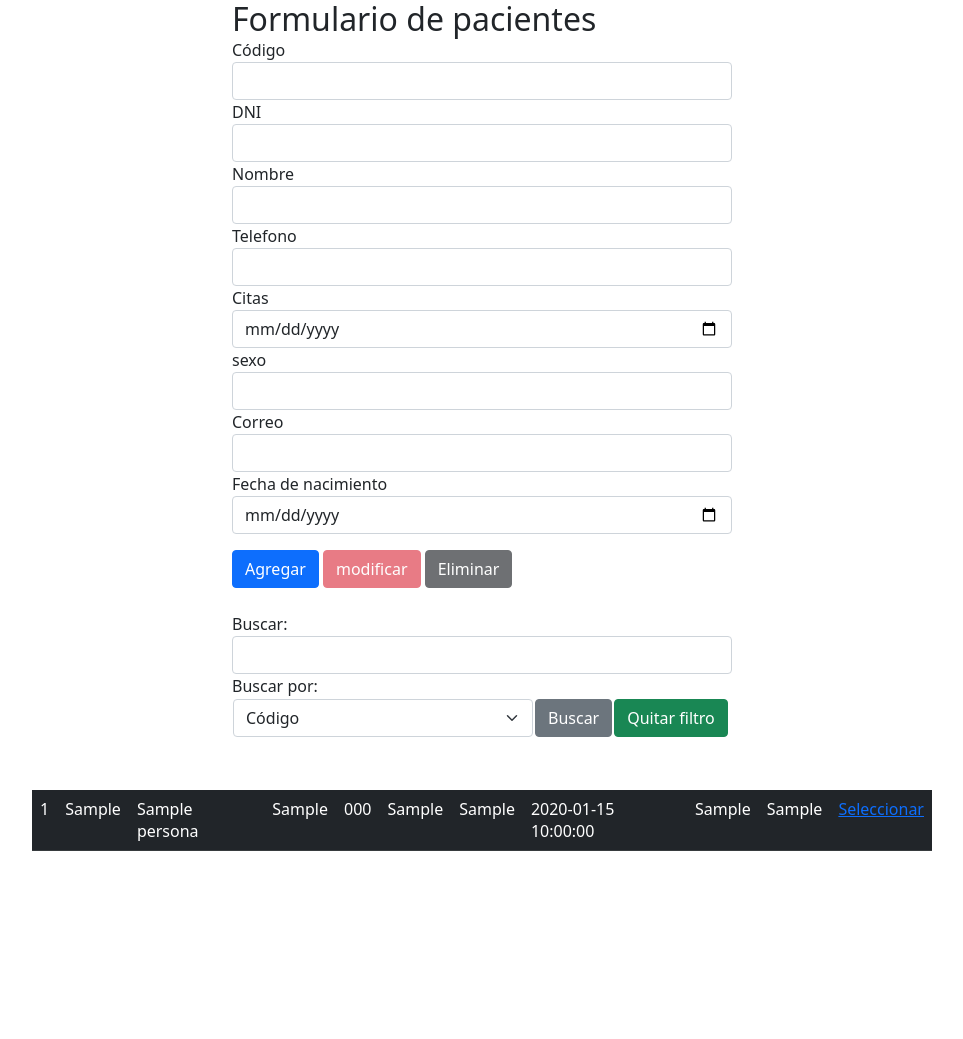
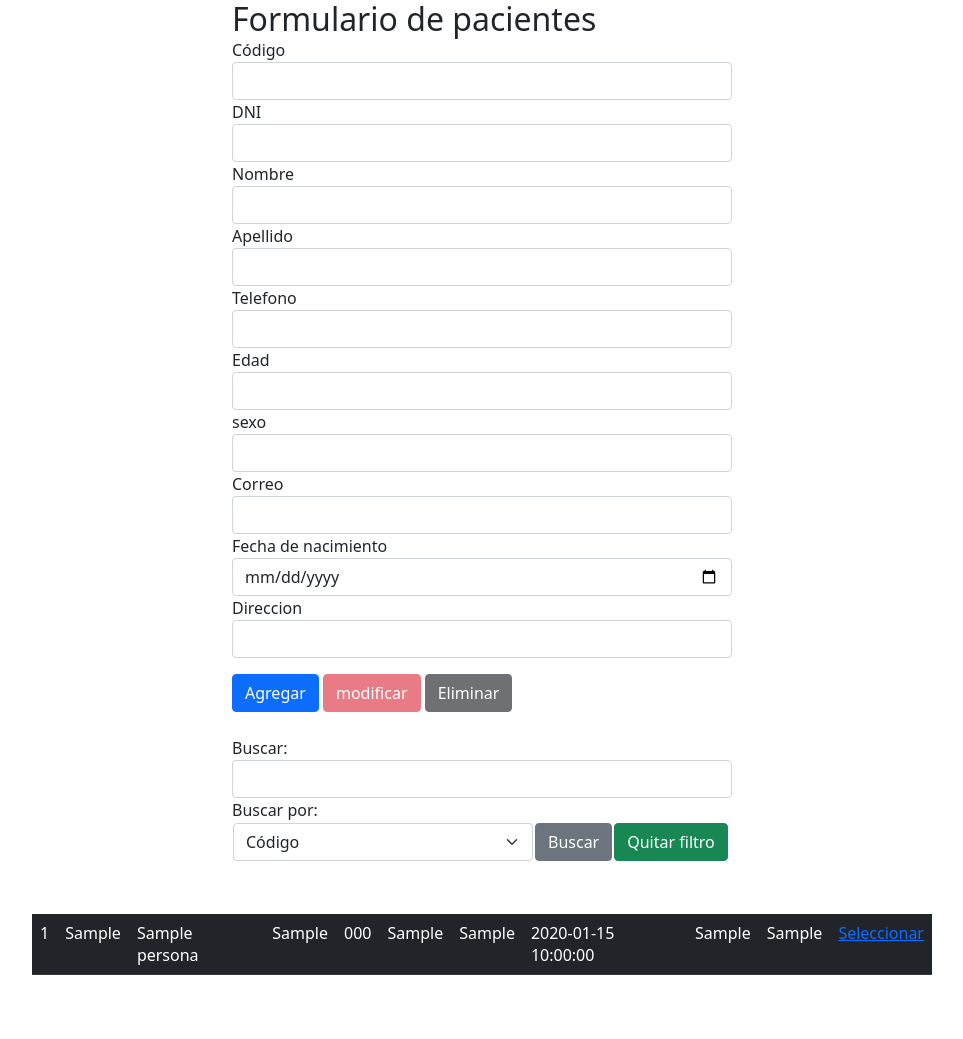
Before and after one commit to Erkc22trex/Citas_Medicas_V1_Grupo4, a PHP site: page /vistaPacientes.php in a window 1280 px wide. Shown: the whole page, without its empty margins (158-1121 px from the left). Before the commit the page ends 851 px from the top, so only its background shows below. Run offline with PHP 8.4, Linux system fonts and the light colour scheme; tables that the repository leaves empty or names only in its code hold one stand-in row (values such as "Sample post"); some libraries are stand-ins or nearby versions.

Commit message:
Agregar paciente

```diff
--- a/php/ConexionDB.php
+++ b/php/ConexionDB.php
@@ -47,4 +47,14 @@ class ConexionDB {
         $resultado = $this->conexion->query($consulta);
         return $resultado;
     }
+
+    public function prepare_query($sql) {
+        $resultado = $this->conexion->prepare($sql);
+        return $resultado;
+    }
+
+    public function error() {
+        $resultado = $this->conexion->error();
+        return $resultado;
+    }
 }
--- a/php/pacientes/DAOPacientes.php
+++ b/php/pacientes/DAOPacientes.php
@@ -7,15 +7,18 @@
  */
 include '../ConexionDB.php';
 
-class DAOPacientes {
+class DAOPacientes
+{
 
     private $conn;
 
-    public function __construct() {
+    public function __construct()
+    {
         $this->conn = new ConexionDB("127.0.0.1", "admin", "1234", "gestion_de_citas");
     }
 
-    public function getTabla() {
+    public function getTabla()
+    {
         $sql = "SELECT * FROM paciente pac INNER JOIN persona per ON pac.id_persona = per.id_persona;";
 
         $res = $this->conn->hacerConsulta($sql);
@@ -24,27 +27,28 @@ class DAOPacientes {
 
         while ($tupla = mysqli_fetch_assoc($res)) {
             $tabla .= "<tr>"
-                    ."<td>".$tupla["id_persona"]."</td>"
-                    ."<td>".$tupla["dni"]."</td>"
-                    ."<td>".$tupla["nombre"]."</td>"
-                    ."<td>".$tupla["apellido"]."</td>"
-                    ."<td>".$tupla["telefono"]."</td>"
-                    ."<td>".$tupla["edad"]."</td>"
-                    ."<td>".$tupla["sexo"]."</td>"
-                    ."<td>".$tupla["fecha_nacimiento"]."</td>"
-                    ."<td>".$tupla["correo"]."</td>"
-                    ."<td>".$tupla["direccion"]."</td>"
-                    ."<td>"
-                    ."<a href=\"javascript:cargar('"
-                    .$tupla["id_persona"]."','"
-                    .$tupla["dni"]."','"
-                    .$tupla["nombre"]."','"
-                    .$tupla["telefono"]."','"
-                    .$tupla["sexo"]."','"
-                    .$tupla["fecha_nacimiento"]."','"
-                    .$tupla["correo"]."','"
-                    ."')\">Seleccionar</a></td>"
-                    ."</tr>";
+                . "<td>" . $tupla["id_persona"] . "</td>"
+                . "<td>" . $tupla["dni"] . "</td>"
+                . "<td>" . $tupla["nombre"] . "</td>"
+                . "<td>" . $tupla["apellido"] . "</td>"
+                . "<td>" . $tupla["telefono"] . "</td>"
+                . "<td>" . $tupla["edad"] . "</td>"
+                . "<td>" . $tupla["sexo"] . "</td>"
+                . "<td>" . $tupla["fecha_nacimiento"] . "</td>"
+                . "<td>" . $tupla["correo"] . "</td>"
+                . "<td>" . $tupla["direccion"] . "</td>"
+                . "<td>"
+                . "<a href=\"javascript:cargar('"
+                . $tupla["id_persona"] . "','"
+                . $tupla["dni"] . "','"
+                . $tupla["nombre"] . "','"
+                . $tupla["telefono"] . "','"
+                . $tupla["edad"] . "','"
+                . $tupla["sexo"] . "','"
+                . $tupla["fecha_nacimiento"] . "','"
+                . $tupla["correo"] . "','"
+                . "')\">Seleccionar</a></td>"
+                . "</tr>";
         }
 
         $tabla .= "</tbody></table>";
@@ -53,7 +57,8 @@ class DAOPacientes {
         return $tabla;
     }
 
-    public function existe($objeto) {
+    public function existe($objeto)
+    {
         $p = $objeto;
         $sql = "SELECT * FROM tbl_pacientes WHERE Dni = ?";
         $stmt = $this->conn->hacerConsulta($sql);
@@ -76,54 +81,80 @@ class DAOPacientes {
         }
     }
 
-    public function ingresarPaciente($objeto) {
+    public function ingresarPaciente($objeto)
+    {
         $p = $objeto;
+        $this->conn = new ConexionDB("127.0.0.1", "admin", "1234", "gestion_de_citas");
 
         // Verificar si la persona ya existe antes de insertarla
-        if ($this->existe($p)) {
-            return "La persona ya existe en la base de datos.";
-        }
+        // if ($this->existe($p)) {
+        //     return "La persona ya existe en la base de datos.";
+        // }
 
         // Consulta de inserción con placeholders (?) "b", "d", "i", "s"
-        $sql = "INSERT INTO tbl_pacientes (dni, nombre, telefono, citas, sexo, fch_nac, correo) VALUES (?, ?, ?, ?, ?, ?, ?)";
+        $sql = "INSERT INTO persona (nombre, apellido, telefono, dni, edad, sexo, fecha_nacimiento, direccion, correo) VALUES (?, ?, ?, ?, ?, ?, ?, ?, ?)";
 
-        $stmt = $this->conn->hacerConsulta($sql);
+        $stmt = $this->conn->prepare_query($sql);
 
         if ($stmt) {
+            $nombre = $p->getNombre();
+            $apellido = $p->getApellido();
+            $telefono = $p->getTelefono();
             $dni = $p->getDni();
-            $nombre = $p->getNombre();
-            $telefono = $p->getTelefono();
-            $citas = $p->getCitas();
+            $edad = $p->getEdad();
             $sexo = $p->getSexo();
-            $fch_nac = $p->getFchNac();
+            $fch_nac = $p->getFechaNacimiento();
+            $direccion = $p->getDireccion();
             $correo = $p->getCorreo();
 
             // Enlazar parámetros
-            $stmt->bind_param("sssssss",
+            $stmt->bind_param(
+                "sssssssss",
+                $nombre,
+                $apellido,
                 $dni,
-                    $nombre,
                 $telefono,
-                    $citas,
+                $edad,
                 $sexo,
                 $fch_nac,
+                $direccion,
                 $correo
             );
 
             // Ejecutar la consulta
             if ($stmt->execute()) {
                 // Éxito
+                $id_per = $stmt->insert_id;
+
+                // Prepare and execute the second query
+                $sql_query_pac = "INSERT INTO paciente (id_persona) VALUES (?)";
+                $stmt_pac = $this->conn->prepare_query($sql_query_pac);
+
+                if ($stmt_pac) {
+                    $stmt_pac->bind_param("i", $id_per);
+
+                    if ($stmt_pac->execute()) {
                         return $this->getTabla();
                     } else {
-                // Error al ejecutar la consulta
+                        // Error al ejecutar la segunda consulta
+                        return "No se ha podido agregar a la base de datos: " . $stmt_pac->error;
+                    }
+                } else {
+                    // Error en la preparación de la segunda consulta
+                    return "Hubo un error en la preparación de la segunda consulta: " . $this->conn->error();
+                }
+            } else {
+                // Error al ejecutar la primera consulta
                 return "No se ha podido agregar a la base de datos: " . $stmt->error;
             }
         } else {
-            // Error en la preparación de la consulta
-            return "Hubo un error en la preparación de la consulta: ";
+            // Error en la preparación de la primera consulta
+            return "Hubo un error en la preparación de la primera consulta: ";
         }
     }
 
-    public function verPaciente($dni) {
+    public function verPaciente($dni)
+    {
         $sql = "SELECT * FROM pacientes WHERE Dni=?";
         $stmt = $this->conn->hacerConsulta($sql);
 
@@ -145,7 +176,8 @@ class DAOPacientes {
         }
     }
 
-    public function actualizarPaciente(Paciente $paciente) {
+    public function actualizarPaciente(Paciente $paciente)
+    {
         //dni, nombre, telefono, citas, sexo, fch_nac, correo
         $sql = "UPDATE tbl_pacientes SET dni=?, nombre=?, telefono=?, citas=?, sexo=?, fch_nac=?, correo=? WHERE dni=?";
         $stmt = $this->conn->hacerConsulta($sql);
@@ -158,7 +190,8 @@ class DAOPacientes {
             $fch_nac = $paciente->getFechaNacimiento();
             $correo = $paciente->getCorreo();
 
-            $stmt->bind_param("sssssss",
+            $stmt->bind_param(
+                "sssssss",
                 $dni,
                 $nombre,
                 $telefono,
@@ -178,7 +211,8 @@ class DAOPacientes {
         }
     }
 
-    public function eliminarPaciente(Paciente $paciente) {
+    public function eliminarPaciente(Paciente $paciente)
+    {
         $sql = "DELETE FROM tbl_pacientes WHERE dni=?";
         $dni = $paciente->getDni();
         $stmt = $this->conn->hacerConsulta($sql);
@@ -197,7 +231,8 @@ class DAOPacientes {
     }
 
 
-    public function filtrarPaciente($valor, $criterio) {
+    public function filtrarPaciente($valor, $criterio)
+    {
         // Cambiamos la consulta para buscar solo por DNI
         $sql = "SELECT * FROM persona WHERE dni = '$valor'";
 
@@ -241,5 +276,3 @@ class DAOPacientes {
         return $tabla;
     }
 }
-
-?>
--- a/php/pacientes/vistaPacientes.php
+++ b/php/pacientes/vistaPacientes.php
@@ -26,13 +26,16 @@
                 <input type="text" class="form-control" id="dni" name="dni" maxlength="100">
 
                 <label for="nombre">Nombre</label>
-                <input type="text" class="form-control" id="nombre" name="nombre" maxlength="100">
+                <input type="text" class="form-control" id="nombre" name="nombre">
+
+                <label for="apellido">Apellido</label>
+                <input type="text" class="form-control" id="apellido" name="apellido">
 
                 <label for="telefono">Telefono</label>
                 <input type="text" class="form-control" id="telefono" name="telefono" maxlength="15">
 
-                <label for="citas">Citas</label>
-                <input type="date" class="form-control" id="citas" name="citas" maxlength="15">
+                <label for="edad">Edad</label>
+                <input type="number" class="form-control" id="edad" name="edad" maxlength="15">
 
                 <label for="sexo">sexo</label>
                 <input type="text" class="form-control" id="sexo" name="sexo" maxlength="15">
@@ -40,8 +43,11 @@
                 <label for="correo">Correo</label>
                 <input type="text" class="form-control" id="correo" name="correo" maxlength="15">
 
-                <label for="fch_nac">Fecha de nacimiento</label>
-                <input type="date" class="form-control" id="fch_nac" name="fch_nac" maxlength="15">
+                <label for="fecha_nacimiento">Fecha de nacimiento</label>
+                <input type="date" class="form-control" id="fecha_nacimiento" name="fecha_nacimiento">
+
+                <label for="direccion">Direccion</label>
+                <input type="text" class="form-control" id="direccion" name="direccion">
             </div>
             <button type="submit" id="btnAgregar" name="btnAgregar" class="btn btn-primary">Agregar</button>
             <button type="submit" id="btnModificar" name="btnModificar" class="btn btn-danger" disabled>modificar</button>
@@ -77,13 +83,59 @@
         </div>
         </form>
 
+        <?php
+        $foot = "</section><section style='position: relative; margin: auto; width: 900px;'><br><br>";
+        if (isset($_REQUEST["btnAgregar"])) {
+            $pac->setDni($_REQUEST["dni"]);
+            $pac->setNombre($_REQUEST["nombre"]);
+            $pac->setApellido($_REQUEST["apellido"]);
+            $pac->setTelefono($_REQUEST["telefono"]);
+            $pac->setEdad($_REQUEST["edad"]);
+            $pac->setSexo($_REQUEST["sexo"]);
+            $pac->setCorreo($_REQUEST["correo"]);
+            $pac->setFechaNacimiento($_REQUEST["fecha_nacimiento"]);
+            $pac->setDireccion($_REQUEST["direccion"]);
+            $P->ingresarPaciente($pac);
+            echo $foot . $P->getTabla() . "</section>";
+        } elseif (isset($_REQUEST["btnModificar"])) {
+            $pac->setDni($_REQUEST["dni"]);
+            $pac->setNombre($_REQUEST["nombre"]);
+            $pac->setTelefono($_REQUEST["telefono"]);
+            $pac->setSexo($_REQUEST["sexo"]);
+            $pac->setFechaNacimiento($_REQUEST["fecha_nacimiento"]);
+            $pac->setCorreo($_REQUEST["correo"]);
+            $P->actualizarPaciente($pac);
+            echo $foot . $P->getTabla() . "</section>";
+        } elseif (isset($_REQUEST["btnEliminar"])) {
+            $pac->setDni($_REQUEST["dni"]);
+            $pac->setNombre($_REQUEST["nombre"]);
+            $pac->setTelefono($_REQUEST["telefono"]);
+            $pac->setSexo($_REQUEST["sexo"]);
+            $pac->setFechaNacimiento($_REQUEST["fecha_nacimiento"]);
+            $pac->setCorreo($_REQUEST["correo"]);
+            $P->eliminarPaciente($pac);
+            echo $foot . $P->getTabla() . "</section>";
+        } elseif (isset($_REQUEST["btnBuscar"])) {
+            $v1 = $_REQUEST["buscar"];
+            $v2 = $_REQUEST["criterio"];
+
+        echo $P->filtrarPaciente($v1, $v2);
+        } else {
+            echo $foot . $P->getTabla() . "</section>";
+        }
+        ?>
+    </section>
+    <section style="position: relative; margin: auto; width: 900px;">
+        <br><br>
+
+
     <script>
-            function cargar(id, dni, nombre, telefono, citas, sexo, fch_nac, correo) {
+        function cargar(id, dni, nombre, telefono, edad, sexo, fch_nac, correo) {
             document.formulario1.codigo.value = id;
             document.formulario1.dni.value = dni;
             document.formulario1.nombre.value = nombre;
             document.formulario1.telefono.value = telefono;
-                document.formulario1.citas.value = citas;
+            document.formulario1.edad.value = edad;
             document.formulario1.sexo.value = sexo;
             document.formulario1.fch_nac.value = fch_nac;
             document.formulario1.correo.value = correo;
@@ -138,49 +190,6 @@
             location.reload();
         }
     </script>
-
-        <?php
-        $foot = "</section><section style='position: relative; margin: auto; width: 900px;'><br><br>";
-        if (isset($_REQUEST["btnAgregar"])) {
-            $pac->setDni($_REQUEST["dni"]);
-            $pac->setNombre($_REQUEST["nombre"]);
-            $pac->setTelefono($_REQUEST["telefono"]);
-            $pac->setSexo($_REQUEST["sexo"]);
-            $pac->setFechaNacimiento($_REQUEST["fecha_nacimiento"]);
-            $pac->setCorreo($_REQUEST["correo"]);
-            $P->ingresarPaciente($pac);
-            echo $foot . $P->getTabla() . "</section>";
-        } elseif (isset($_REQUEST["btnModificar"])) {
-            $pac->setDni($_REQUEST["dni"]);
-            $pac->setNombre($_REQUEST["nombre"]);
-            $pac->setTelefono($_REQUEST["telefono"]);
-            $pac->setSexo($_REQUEST["sexo"]);
-            $pac->setFechaNacimiento($_REQUEST["fecha_nacimiento"]);
-            $pac->setCorreo($_REQUEST["correo"]);
-            $P->actualizarPaciente($pac);
-            echo $foot . $P->getTabla() . "</section>";
-        } elseif (isset($_REQUEST["btnEliminar"])) {
-            $pac->setDni($_REQUEST["dni"]);
-            $pac->setNombre($_REQUEST["nombre"]);
-            $pac->setTelefono($_REQUEST["telefono"]);
-            $pac->setSexo($_REQUEST["sexo"]);
-            $pac->setFechaNacimiento($_REQUEST["fecha_nacimiento"]);
-            $pac->setCorreo($_REQUEST["correo"]);
-            $P->eliminarPaciente($pac);
-            echo $foot . $P->getTabla() . "</section>";
-        } elseif (isset($_REQUEST["btnBuscar"])) {
-            $v1 = $_REQUEST["buscar"];
-            $v2 = $_REQUEST["criterio"];
-        ?>
-    </section>
-    <section style="position: relative; margin: auto; width: 900px;">
-        <br><br>
-    <?php
-        echo $P->filtrarPaciente($v1, $v2);
-        } else {
-            echo $foot . $P->getTabla() . "</section>";
-        }
-    ?>
 </body>
 
 </html>
```
Lines whose indentation alone changed are shown as unchanged.
